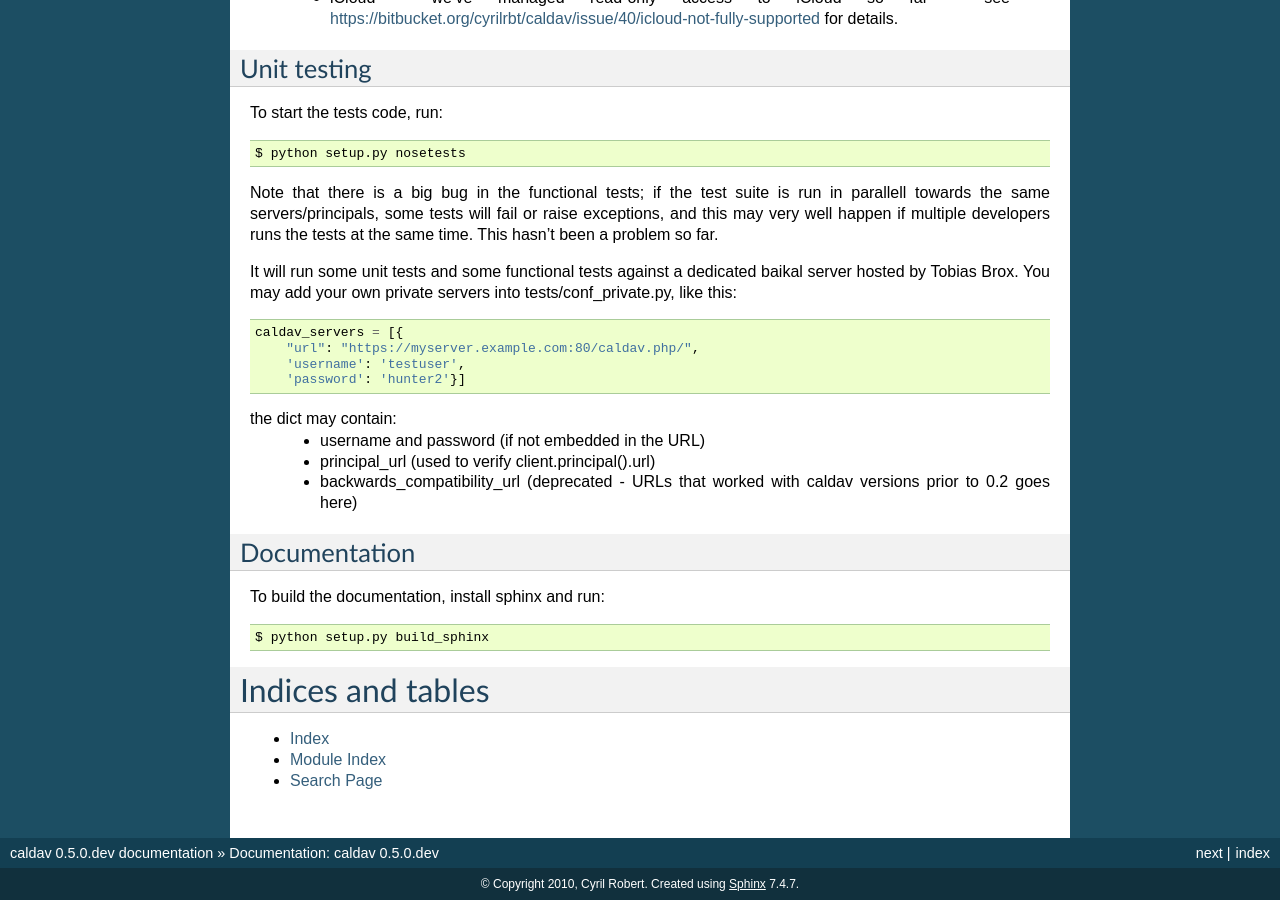
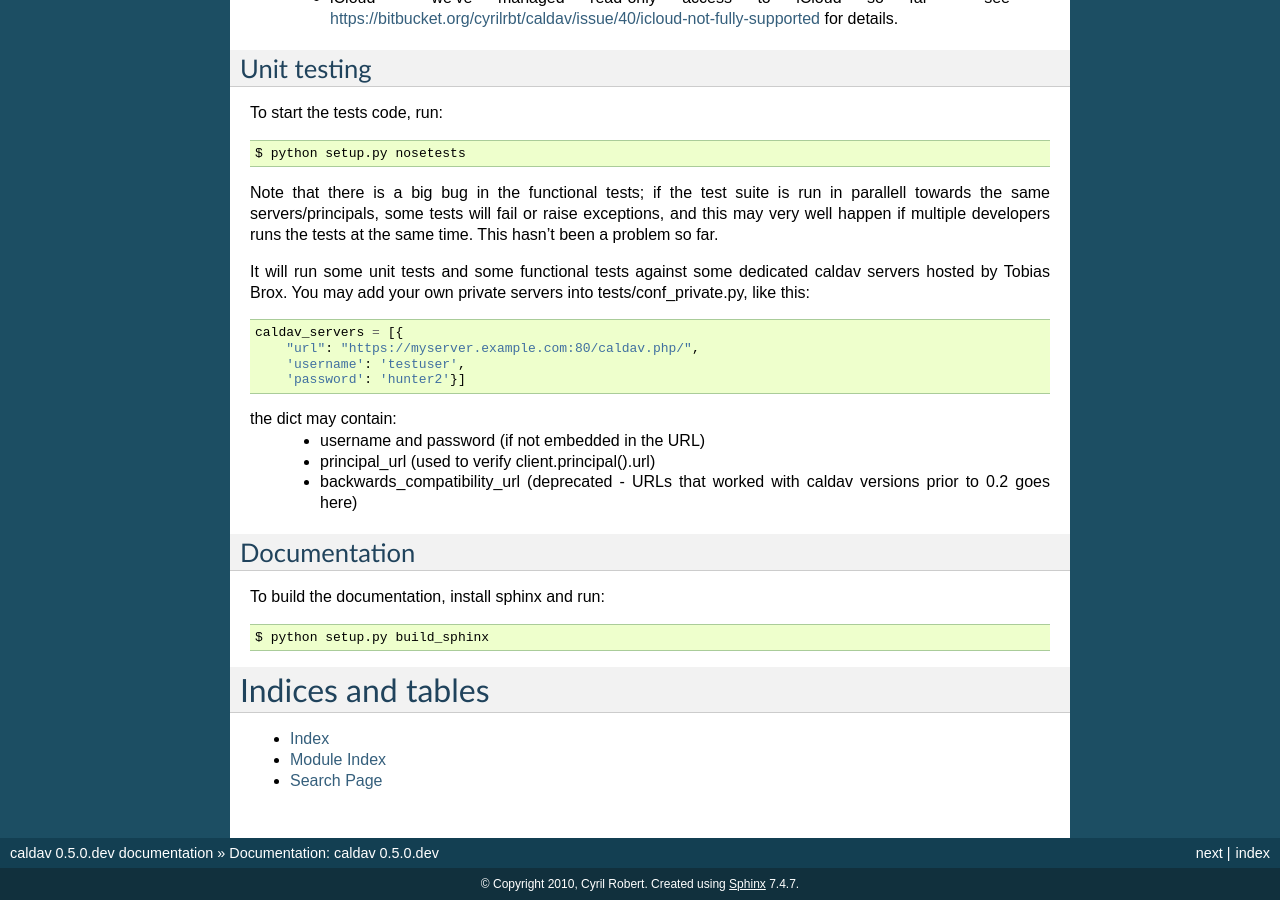
Before and after one commit to python-caldav/caldav, a Sphinx documentation site: the page built from docs/source/index.rst, in a window 1280 px wide and 900 px high, scrolled down 1856 px. Built offline with Sphinx 7.4.7, drawn with Linux system fonts in a browser that asks for light colours.

Commit message:
changelog, yay

```diff
--- a/docs/source/index.rst
+++ b/docs/source/index.rst
@@ -150,8 +150,8 @@ tests will fail or raise exceptions, and this may very well happen if
 multiple developers runs the tests at the same time.  This hasn't been
 a problem so far.
 
-It will run some unit tests and some functional tests against a
-dedicated baikal server hosted by Tobias Brox.  You may add your own
+It will run some unit tests and some functional tests against some
+dedicated caldav servers hosted by Tobias Brox.  You may add your own
 private servers into tests/conf_private.py, like this:
 
 .. code-block:: python
```
Also changed, not shown: 1 other file.
